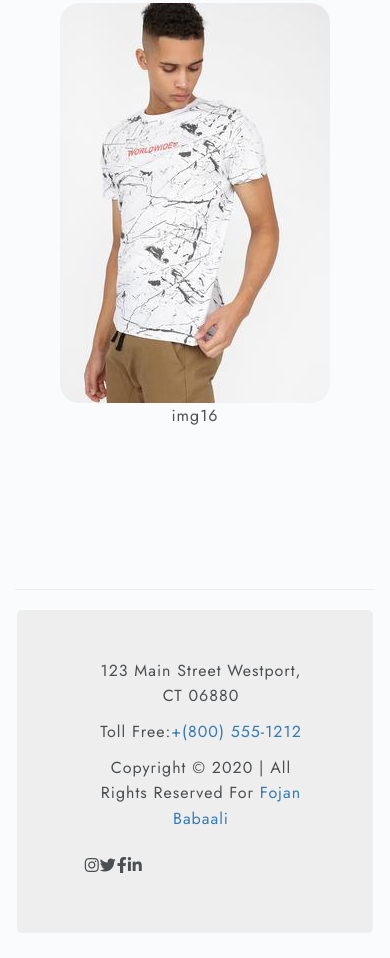
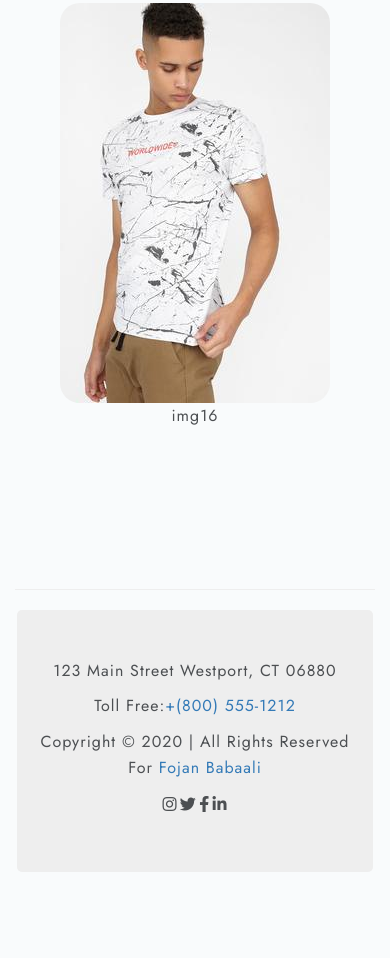
Before and after one commit to fojanb/tighty-whities, a plain HTML site: page index.html in a window 390 px wide. Shown: the part 8159-9117 px from the top of the page. After the commit the page ends 9056 px from the top, so only its background shows below. Drawn offline with nearby package versions, Linux system fonts and the light colour scheme; a web font is replaced by a local one.

Commit message:
Update style.css

```diff
--- a/CSS/style.css
+++ b/CSS/style.css
@@ -100,10 +100,13 @@ body{
         color: #ac9872; }
     #footer_box a:hover{
         color: #ac9872;}
-    @media only screen and (max-width:992px){
+    @media only screen and (max-width:994px){
         #footer_box{
             justify-content: center;
             text-align: center;
+            padding-left: 0px;
+            padding-right: 0px;
+            align-items: center;
         }
 
 
@@ -118,7 +121,10 @@ body{
     align-items: flex-end;}
     @media only screen and (max-width:992px){
         #icon_footer_box{
-            justify-content: center;
+            justify-content:space-between;
             text-align: center;
+            align-items: center;
+            padding-top: 0.6rem;
+            margin-left: 40%;
         }
     }
```
